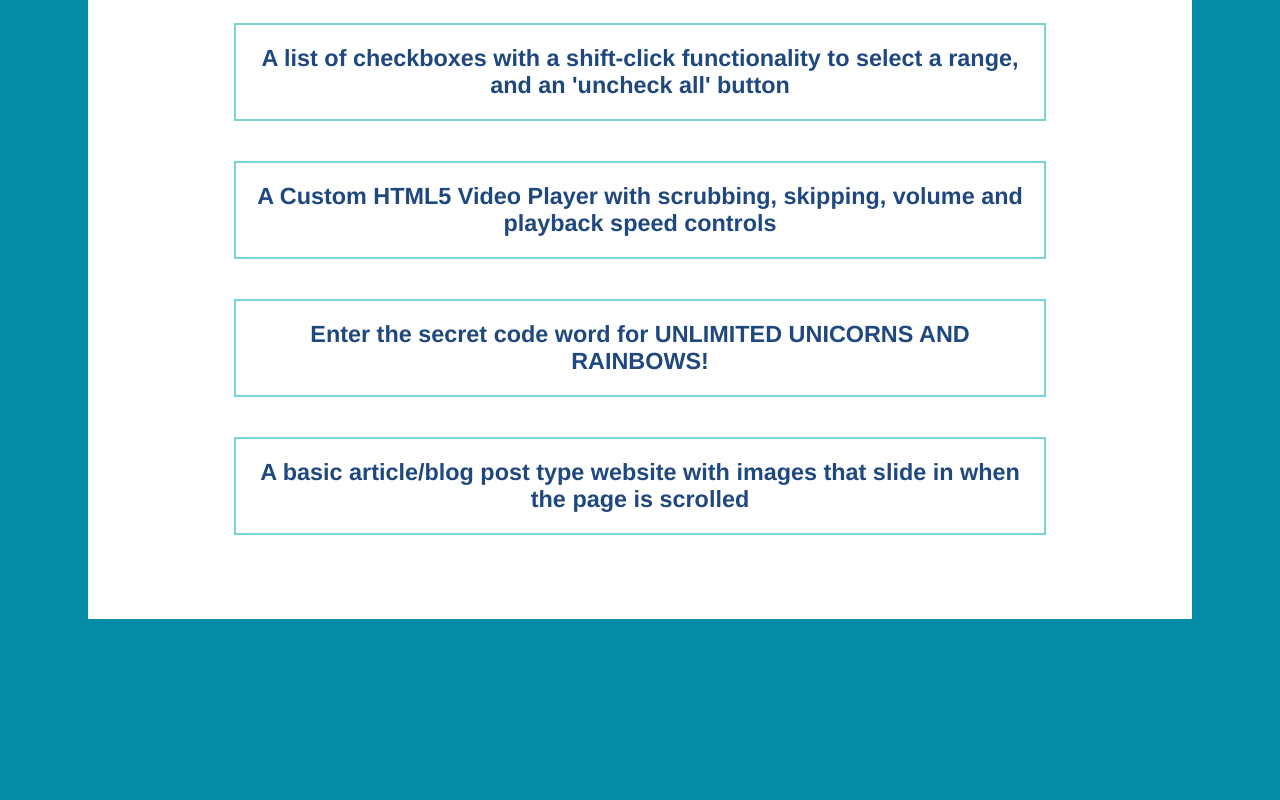
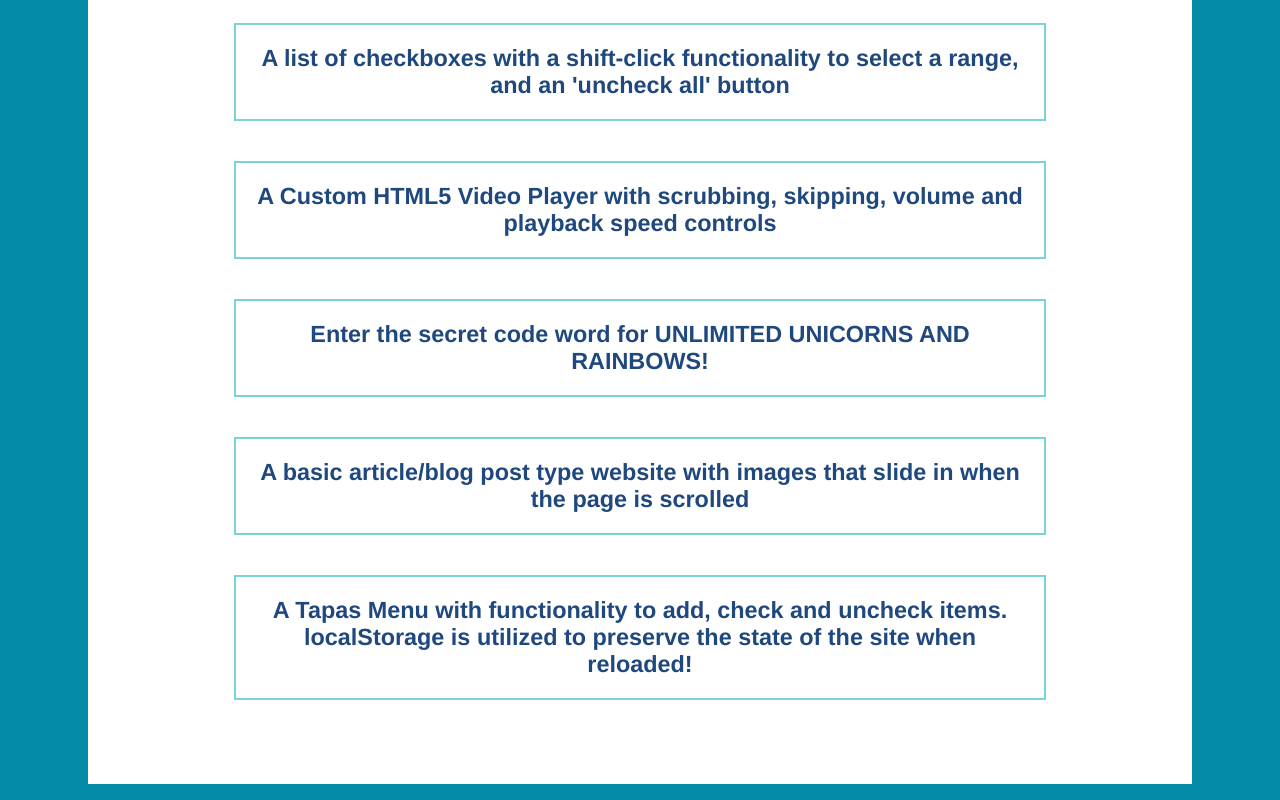
Before and after one commit to reubengt/JS-30, a plain HTML site: page index.html in a window 1280 px wide. Shown: the part 1061-1861 px from the top of the page. Before the commit the page ends 1696 px from the top, so only its background shows below. Drawn offline with Linux system fonts and the light colour scheme.

Commit message:
add link to tapasmenu project

```diff
--- a/index.html
+++ b/index.html
@@ -24,6 +24,7 @@
     <div class="flex-item slide-in"><a href="videoplayer/index.html" target=_blank>A Custom HTML5 Video Player with scrubbing, skipping, volume and playback speed controls</a></div>
     <div class="flex-item slide-in"><a href="keydetection/index.html" target=_blank>Enter the secret code word for UNLIMITED UNICORNS AND RAINBOWS!</a></div>
     <div class="flex-item slide-in"><a href="slideimage/index.html" target=_blank>A basic article/blog post type website with images that slide in when the page is scrolled</a></div>
+    <div class="flex-item slide-in"><a href="slideimage/index.html" target=_blank>A Tapas Menu with functionality to add, check and uncheck items. localStorage is utilized to preserve the state of the site when reloaded!</a></div>
 
   </div>
 </div>
```
